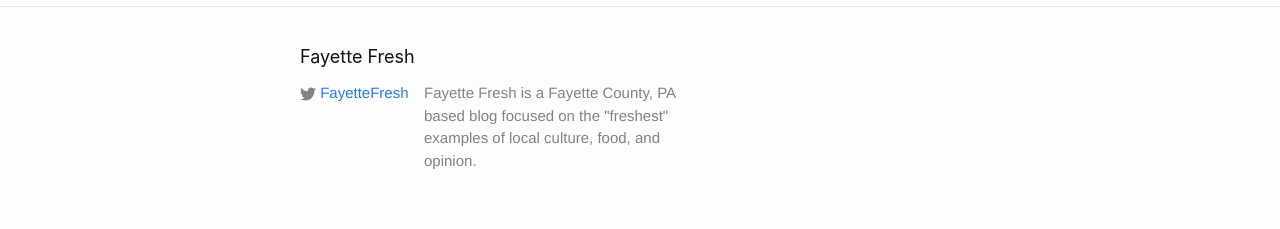
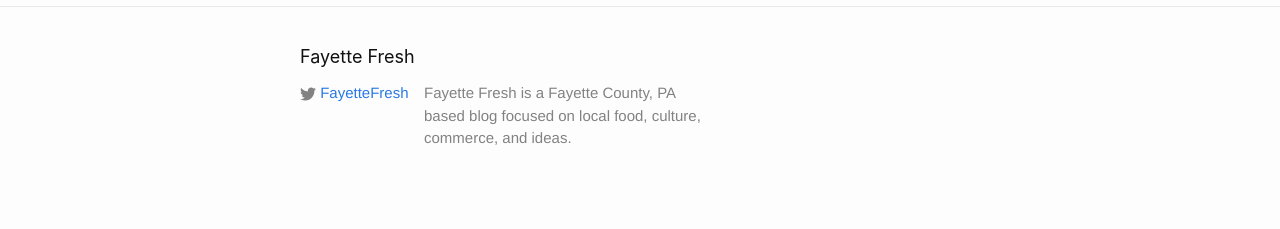
Before and after one commit to BillTalkington/fayette_fresh, a Jekyll site: the page built from index.html, in a window 1280 px wide. Shown: the part 1207-1436 px from the top of the page. Built offline with Jekyll 4.4.1, drawn with Linux system fonts in a browser that asks for light colours.

Commit message:
Update site.description

```diff
--- a/_config.yml
+++ b/_config.yml
@@ -9,8 +9,8 @@
 title: Fayette Fresh
 #email: your-email@domain.com
 description: > # this means to ignore newlines until "baseurl:"
-  Fayette Fresh is a Fayette County, PA based blog focused on the "freshest" examples
-  of local culture, food, and opinion.
+  Fayette Fresh is a Fayette County, PA based blog focused on
+  local food, culture, commerce, and ideas.
 baseurl: "" # the subpath of your site, e.g. /blog
 url: "http://billtalkington.github.io" # the base hostname & protocol for your site
 facebook_username: FayetteFresh
```
